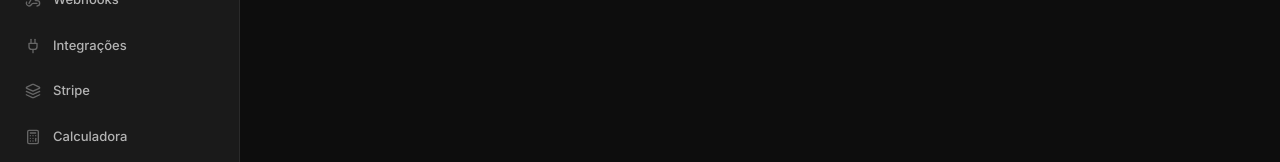
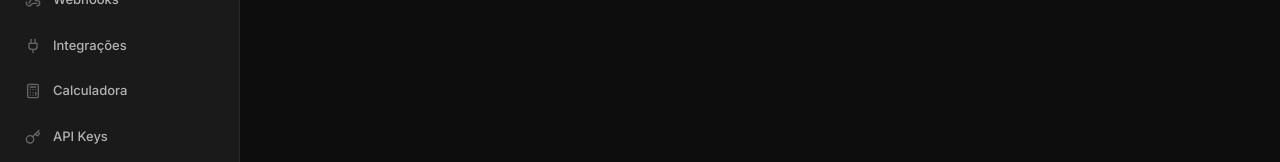
Before and after one commit to leprexhaum/ranigoods, a Next.js app: page /produtos in a window 1280 px wide. Shown: the part 422-584 px from the top of the page. Built offline with nearby package versions, Linux system fonts and the light colour scheme; no server answers.

Commit message:
fix: remover Stripe da sidebar
Co-Authored-By: Claude Sonnet 4.6 <noreply@anthropic.com>

```diff
--- a/components/AppShell.tsx
+++ b/components/AppShell.tsx
@@ -8,7 +8,7 @@ import {
   Menu, X,
   LayoutDashboard, Package, CreditCard,
   Cpu, Calculator, Settings, LogOut, Key, BookOpen,
-  Webhook, ShoppingCart, GitFork, ShoppingBag, Layers, Plug,
+  Webhook, ShoppingCart, GitFork, ShoppingBag, Plug,
 } from 'lucide-react'
 import clsx from 'clsx'
 import { useAuth } from '@/components/providers/AuthProvider'
@@ -23,7 +23,6 @@ const navItems = [
   { href: '/carrinhos-abandonados', label: 'Carrinhos',     icon: ShoppingCart    },
   { href: '/webhooks',              label: 'Webhooks',      icon: Webhook         },
   { href: '/integracoes',           label: 'Integrações',   icon: Plug            },
-  { href: '/stripe',                label: 'Stripe',        icon: Layers          },
   { href: '/calculadora',           label: 'Calculadora',   icon: Calculator      },
   { href: '/api-keys',              label: 'API Keys',      icon: Key             },
   { href: '/docs',                  label: 'Docs API',      icon: BookOpen        },
```
